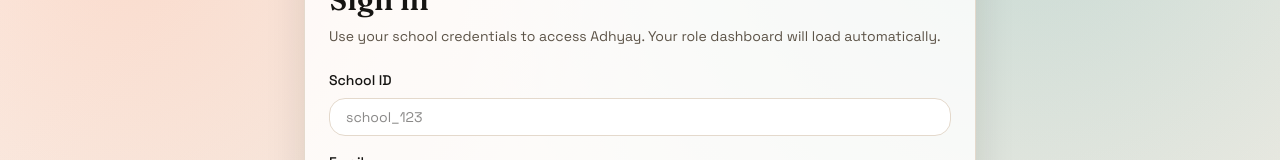
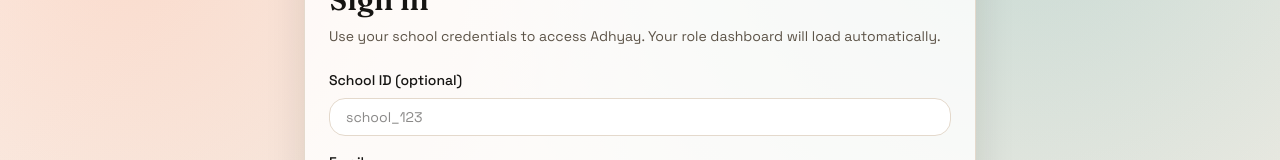
Before and after one commit to Techmandalae/adhyay, a Next.js app in the folder frontend/: page /signin in a window 1280 px wide. Shown: the part 135-295 px from the top of the page. Built offline with nearby package versions, Linux system fonts and the light colour scheme; no server answers.

Commit message:
Fix login logic: optional schoolId + ambiguity handling

```diff
--- a/frontend/src/components/auth/LoginClient.tsx
+++ b/frontend/src/components/auth/LoginClient.tsx
@@ -25,17 +25,12 @@
   const [isLoading, setIsLoading] = useState(false);
 
   const next = params.get("next") ?? "/";
-  const isSuperAdminLogin = email.trim().toLowerCase().includes("superadmin");
 
   const handleSubmit = async (event: React.FormEvent) => {
     event.preventDefault();
     setError(null);
-    if (!email.trim() || !password.trim() || (!isSuperAdminLogin && !schoolId.trim())) {
-      setError(
-        isSuperAdminLogin
-          ? "Email and password are required."
-          : "Email, password, and school ID are required."
-      );
+    if (!email.trim() || !password.trim()) {
+      setError("Email and password are required.");
       return;
     }
 
@@ -69,14 +64,12 @@
             automatically.
           </p>
           <form className="mt-6 grid gap-4" onSubmit={handleSubmit}>
-            {!isSuperAdminLogin ? (
-              <Input
-                label="School ID"
-                placeholder="school_123"
-                value={schoolId}
-                onChange={(event) => setSchoolId(event.target.value)}
-              />
-            ) : null}
+            <Input
+              label="School ID (optional)"
+              placeholder="school_123"
+              value={schoolId}
+              onChange={(event) => setSchoolId(event.target.value)}
+            />
             <Input
               label="Email"
               placeholder="you@school.edu"
```
Also changed, not shown: 1 other file (tests, documents, lock files or other folders).
